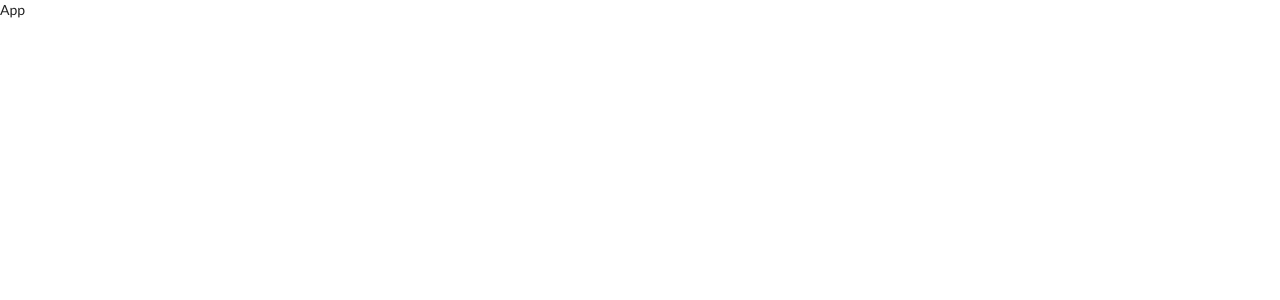
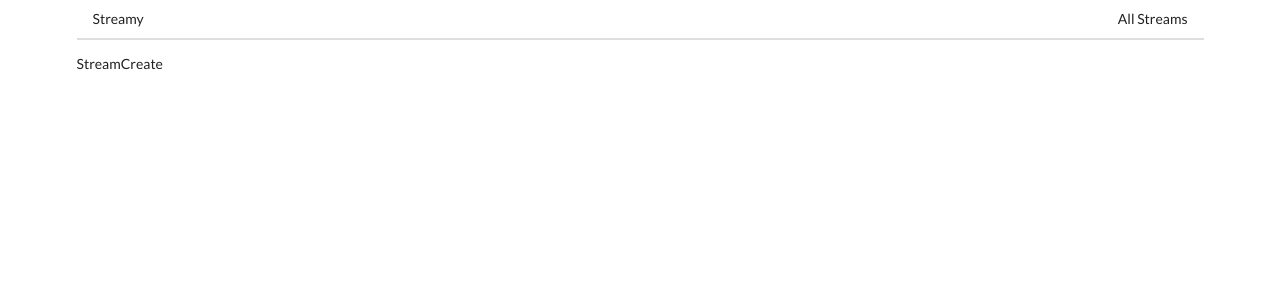
Before and after one commit to Valchee/react-streams-client, a React (Create React App) app: page /streams/new in a window 1280 px wide. Shown: the top 300 px of the page. Built offline with nearby package versions, Linux system fonts and the light colour scheme.

Commit message:
Add react-router-dom and setup basic boilerplate

```diff
--- a/package.json
+++ b/package.json
@@ -8,6 +8,7 @@
     "@testing-library/user-event": "^7.1.2",
     "react": "^16.13.1",
     "react-dom": "^16.13.1",
+    "react-router-dom": "^5.2.0",
     "react-scripts": "3.4.1"
   },
   "scripts": {
--- a/src/components/App.js
+++ b/src/components/App.js
@@ -1,8 +1,26 @@
 import React from "react";
+import { BrowserRouter, Route } from "react-router-dom";
+import StreamCreate from "./streams/StreamCreate";
+import StreamEdit from "./streams/StreamEdit";
+import StreamDelete from "./streams/StreamDelete";
+import StreamList from "./streams/StreamList";
+import StreamShow from "./streams/StreamShow";
+import Header from "./Header";
 
 const App = () => {
   return (
-    <div>App</div>
+    <div className="ui container">
+      <BrowserRouter>
+        <div>
+          <Header />
+          <Route path="/" exact component={StreamList} />
+          <Route path="/streams/new" exact component={StreamCreate} />
+          <Route path="/streams/edit" exact component={StreamEdit} />
+          <Route path="/streams/delete" exact component={StreamDelete} />
+          <Route path="/streams/show" exact component={StreamShow} />
+        </div>
+      </BrowserRouter>
+    </div>
   );
 }
 
--- /dev/null
+++ b/src/components/Header.js
@@ -0,0 +1,19 @@
+import React from "react";
+import { Link } from "react-router-dom";
+
+const Header = () => {
+  return (
+    <div className="ui secondary pointing menu">
+      <Link to="/" className="item">
+        Streamy
+      </Link>
+      <div className="right menu">
+        <Link to="/" className="item">
+          All Streams
+        </Link>
+      </div>
+    </div>
+  );
+}
+
+export default Header;
--- /dev/null
+++ b/src/components/streams/StreamCreate.js
@@ -0,0 +1,7 @@
+import React from "react";
+
+const StreamCreate = () => {
+  return <div>StreamCreate</div>;
+}
+
+export default StreamCreate;
--- /dev/null
+++ b/src/components/streams/StreamDelete.js
@@ -0,0 +1,7 @@
+import React from "react";
+
+const StreamDelete = () => {
+  return <div>StreamDelete</div>
+}
+
+export default StreamDelete;
--- /dev/null
+++ b/src/components/streams/StreamEdit.js
@@ -0,0 +1,7 @@
+import React from "react";
+
+const StreamEdit = () => {
+  return <div>StreamEdit</div>;
+}
+
+export default StreamEdit;
--- /dev/null
+++ b/src/components/streams/StreamList.js
@@ -0,0 +1,7 @@
+import React from "react";
+
+const StreamList = () => {
+  return <div>StreamList</div>
+}
+
+export default StreamList;
--- /dev/null
+++ b/src/components/streams/StreamShow.js
@@ -0,0 +1,7 @@
+import React from "react";
+
+const StreamShow = () => {
+  return <div>StreamShow</div>
+}
+
+export default StreamShow;
```
Also changed, not shown: 1 other file (tests, documents, lock files or other folders).
